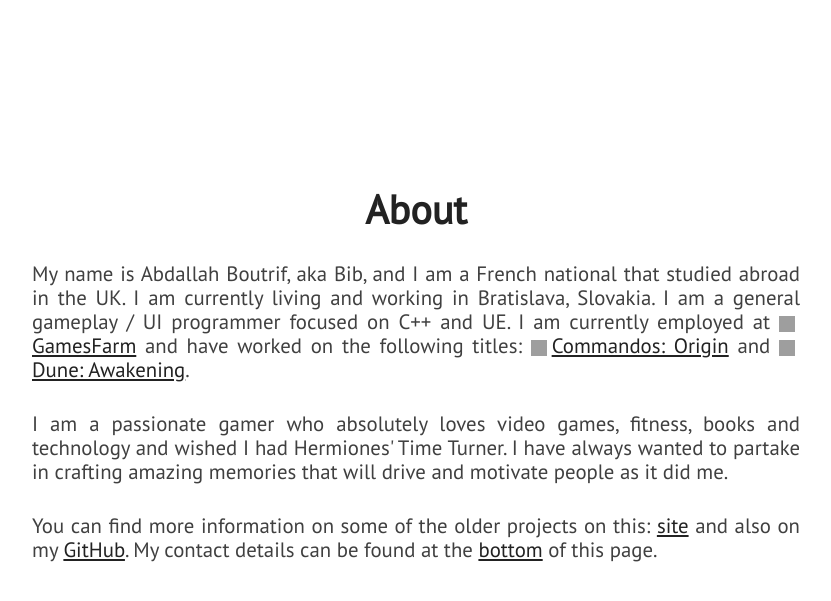
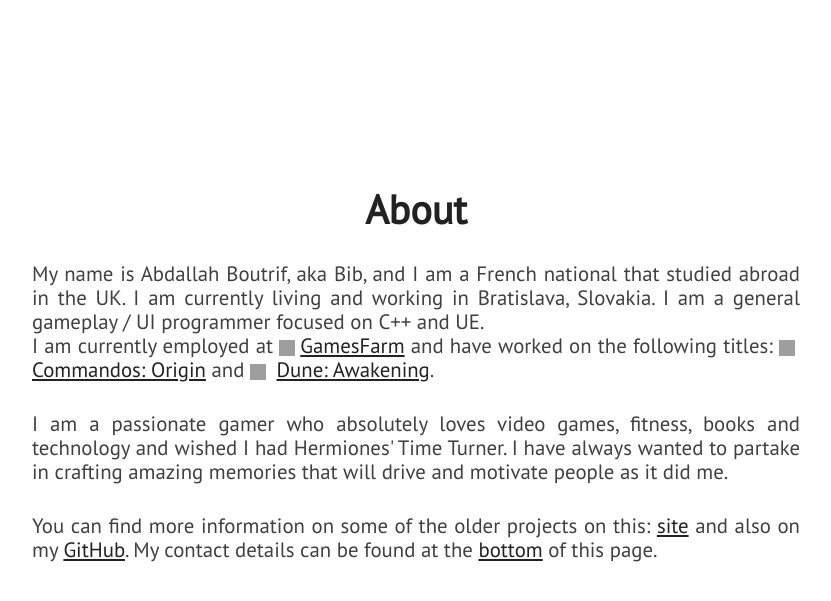
Before and after one commit to Bibool/portfolio.github.io, a Jekyll site: the page built from index.html, in a window 1280 px wide and 900 px high, scrolled down 1041 px. Shown: the top 601 px of the window, without its empty margins (224-1055 px from the left). Built offline with Jekyll 4.4.1, drawn with Linux system fonts in a browser that asks for light colours; nearby versions of some CDN libraries; grey boxes are pictures that could not be loaded.

Commit message:
Update about.html

```diff
--- a/_includes/about.html
+++ b/_includes/about.html
@@ -3,7 +3,7 @@
         <div id="about-text">
             <div class="section-heading">About</div>
             <p class="paragraph-text justify-text">
-                My name is Abdallah Boutrif, aka Bib, and I am a French national that studied abroad in the UK. I am currently living and working in Bratislava, Slovakia. I am a general gameplay / UI programmer focused on C++ and UE. I am currently employed at <img src="https://i.imgur.com/CZ8gEN6.png" alt="GamesFarmIcon" style="width:16px; height:16px; vertical-align:middle; margin-right:5px;"><a href="https://www.games-farm.com/">GamesFarm</a> and have worked on the following titles: <img src="https://i.imgur.com/9ZItmEm.png" alt="CommandosIcon" style="width:16px; height:16px; vertical-align:middle; margin-right:5px;"><a href="https://store.steampowered.com/app/1479730/Commandos_Origins/">Commandos: Origin</a> and <img src="https://i.imgur.com/fBw5rE2.png" alt="DuneAwakeningIcon" style="width:16px; height:16px; vertical-align:middle; margin-right:5px;"> <a href="https://store.steampowered.com/app/1172710/Dune_Awakening/">Dune: Awakening</a>.
+                My name is Abdallah Boutrif, aka Bib, and I am a French national that studied abroad in the UK. I am currently living and working in Bratislava, Slovakia. I am a general gameplay / UI programmer focused on C++ and UE. <br>I am currently employed at <img src="https://i.imgur.com/CZ8gEN6.png" alt="GamesFarmIcon" style="width:16px; height:16px; vertical-align:middle; margin-right:5px;"><a href="https://www.games-farm.com/">GamesFarm</a> and have worked on the following titles: <img src="https://i.imgur.com/9ZItmEm.png" alt="CommandosIcon" style="width:16px; height:16px; vertical-align:middle; margin-right:5px;"><a href="https://store.steampowered.com/app/1479730/Commandos_Origins/">Commandos: Origin</a> and <img src="https://i.imgur.com/fBw5rE2.png" alt="DuneAwakeningIcon" style="width:16px; height:16px; vertical-align:middle; margin-right:5px;"> <a href="https://store.steampowered.com/app/1172710/Dune_Awakening/">Dune: Awakening</a>.
             </p>
             <p class="paragraph-text justify-text">
                 I am a passionate gamer who absolutely loves video games, fitness, books and technology and wished I had Hermiones' Time Turner. I have always wanted to partake in crafting amazing memories that will drive and motivate people as it did me.
```
